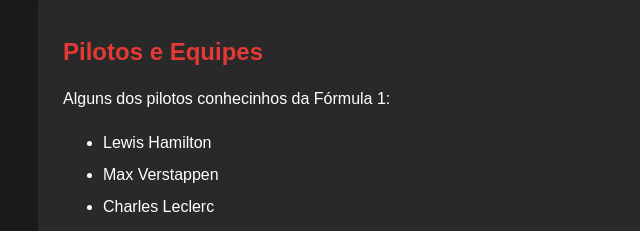
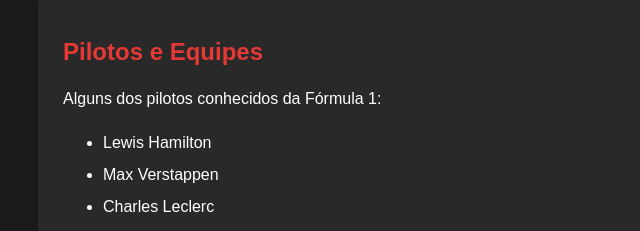
Before and after one commit to klara-pereira/LIMAA, a plain HTML site: page Aula08/exercício01/index.html in a window 1280 px wide. Shown: the part 2061-2292 px from the top of the page, 33-673 px from the left. Drawn offline with Linux system fonts and the light colour scheme.

Commit message:
first commit

```diff
--- a/Aula08/exercício01/index.html
+++ b/Aula08/exercício01/index.html
@@ -78,7 +78,7 @@
 
     <section id="pilotos">
         <h2>Pilotos e Equipes</h2>
-        <p>Alguns dos pilotos conhecinhos da Fórmula 1:</p>
+        <p>Alguns dos pilotos conhecidos da Fórmula 1:</p>
         <ul>
             <li>Lewis Hamilton</li>
             <li>Max Verstappen</li>
```
